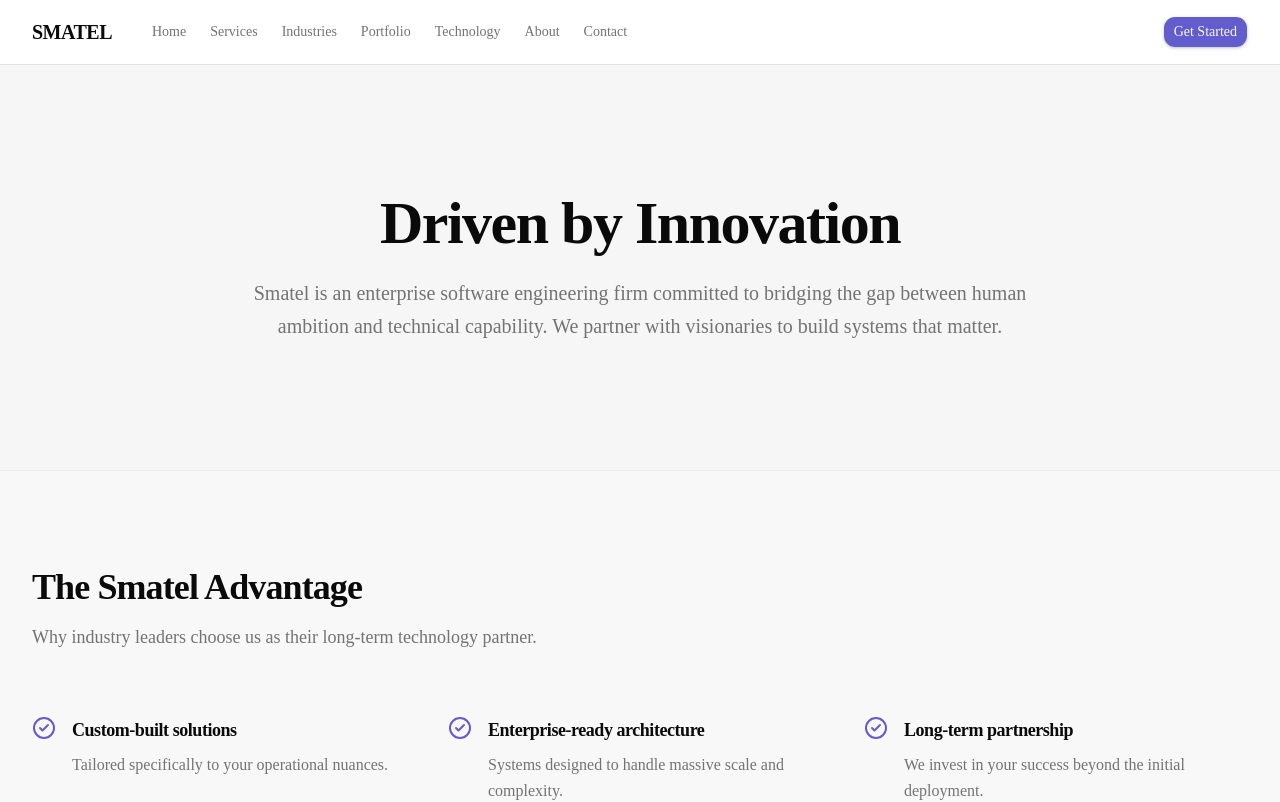
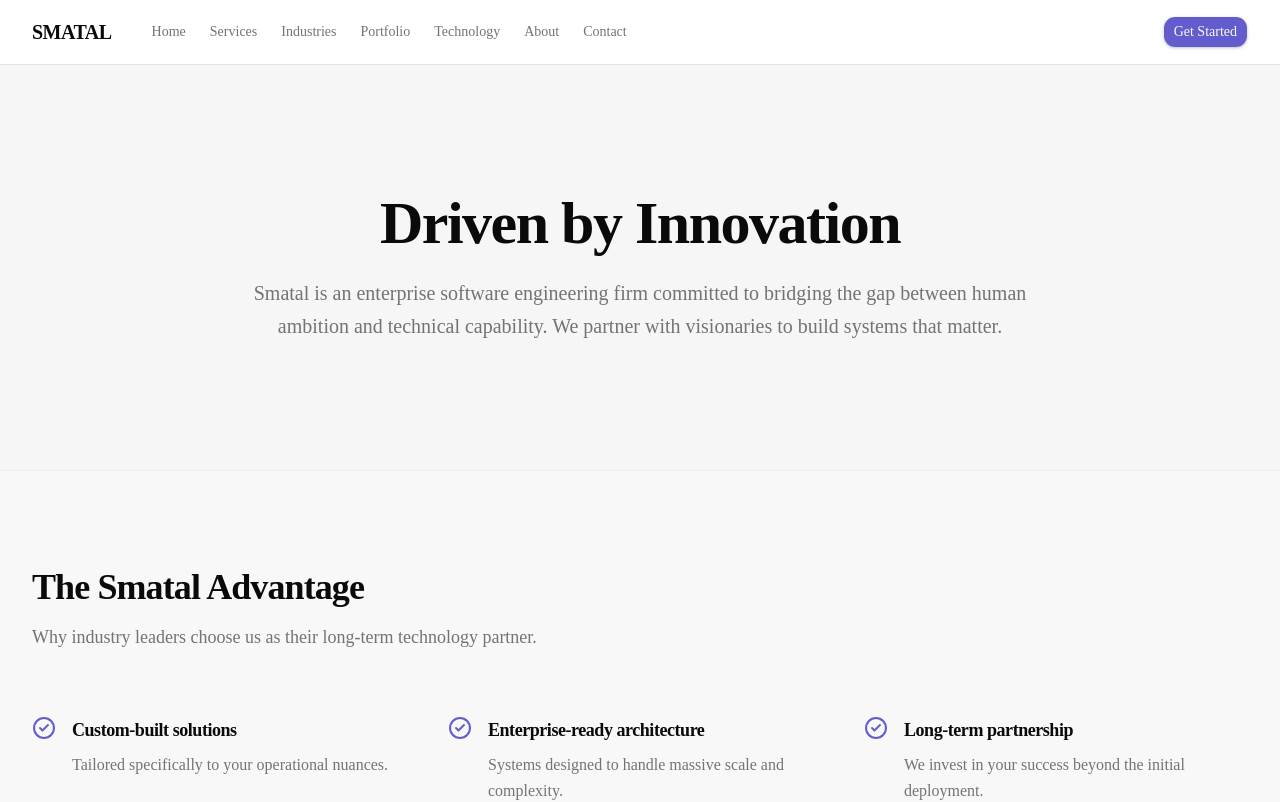
Before and after one commit to Smatal/Smatel-Software-Solution, a Next.js app: page /about in a window 1280 px wide. Shown: the top 802 px of the page. Built offline with nearby package versions, Linux system fonts and the light colour scheme.

Commit message:
chore: rename brand from Smatel to Smatal

```diff
--- a/app/contact/page.tsx
+++ b/app/contact/page.tsx
@@ -32,7 +32,7 @@ export default function ContactPage() {
                   <Mail className="w-6 h-6 text-primary shrink-0" />
                   <div>
                     <h3 className="font-semibold text-foreground">Email</h3>
-                    <p className="text-muted-foreground mt-1">hello@smatel.com</p>
+                    <p className="text-muted-foreground mt-1">hello@smatal.com</p>
                   </div>
                 </div>
                 <div className="flex items-center gap-4">
--- a/components/layout/Navbar.tsx
+++ b/components/layout/Navbar.tsx
@@ -18,7 +18,7 @@ export function Navbar() {
       <div className="container mx-auto px-4 sm:px-6 lg:px-8 flex h-16 items-center justify-between">
         <div className="flex gap-6 md:gap-10">
           <Link href="/" className="flex items-center space-x-2">
-            <span className="inline-block font-bold tracking-tight text-xl">SMATEL</span>
+            <span className="inline-block font-bold tracking-tight text-xl">SMATAL</span>
           </Link>
           <nav className="hidden md:flex gap-6">
             {links.map((link) => (
--- a/config/site.ts
+++ b/config/site.ts
@@ -1,11 +1,11 @@
 export const siteConfig = {
-  name: "Smatel",
+  name: "Smatal",
   description: "Intelligent Infrastructure for the Modern Enterprise.",
-  url: "https://smatel.com",
-  ogImage: "https://smatel.com/og.jpg",
+  url: "https://smatal.com",
+  ogImage: "https://smatal.com/og.jpg",
   links: {
-    twitter: "https://twitter.com/smatel",
-    github: "https://github.com/smatel",
+    twitter: "https://twitter.com/smatal",
+    github: "https://github.com/smatal",
   },
 }
 
--- a/content/homepage.ts
+++ b/content/homepage.ts
@@ -50,7 +50,7 @@ export const homepageData = {
     ],
   },
   whyChooseUs: {
-    heading: "The Smatel Advantage",
+    heading: "The Smatal Advantage",
     description: "Why industry leaders choose us as their long-term technology partner.",
     reasons: [
       { title: "Custom-built solutions", description: "Tailored specifically to your operational nuances." },
@@ -94,7 +94,7 @@ export const homepageData = {
   },
   about: {
     heading: "Driven by Innovation",
-    description: "Smatel is an enterprise software engineering firm committed to bridging the gap between human ambition and technical capability. We partner with visionaries to build systems that matter.",
+    description: "Smatal is an enterprise software engineering firm committed to bridging the gap between human ambition and technical capability. We partner with visionaries to build systems that matter.",
     ctaText: "Read Our Story",
     href: "/about"
   },
--- a/package.json
+++ b/package.json
@@ -1,5 +1,5 @@
 {
-  "name": "smatel-website",
+  "name": "smatal-website",
   "version": "0.1.0",
   "private": true,
   "scripts": {
```
